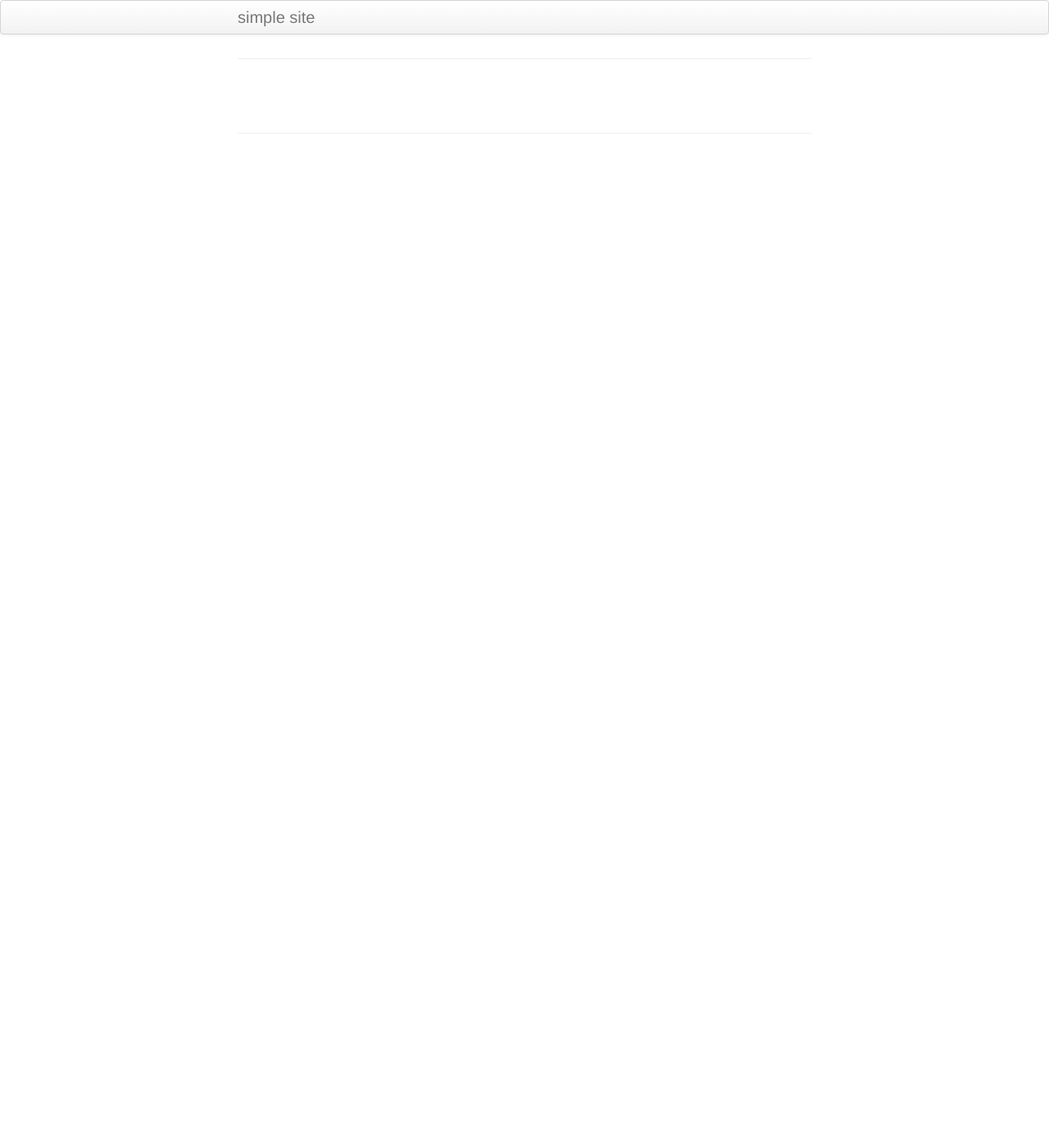
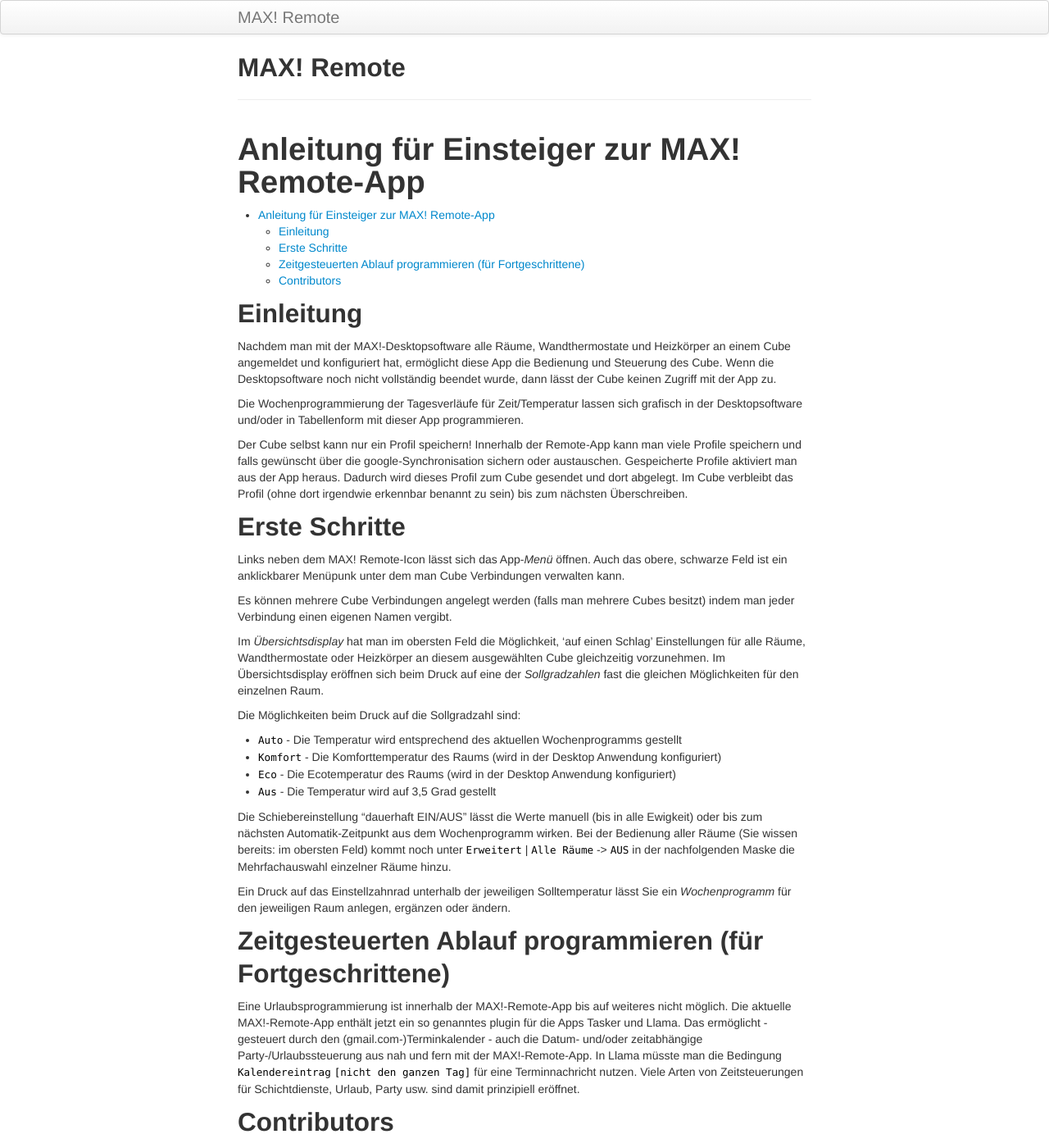
Before and after one commit to jutzig/max-remote, a Jekyll site: the page built from pages/introduction.md, in a window 1280 px wide and 1400 px high. Shown: the whole window at 82% size. Built offline with Jekyll 4.4.1, drawn with Linux system fonts in a browser that asks for light colours; our own code applies the rules of GitHub Pages for plain Markdown files; some of the changed text lies outside the part shown.

Commit message:
jekyll based draft

```diff
--- a/_config.yml
+++ b/_config.yml
@@ -8,7 +8,7 @@
 # Themes are encouraged to use these universal variables
 # so be sure to set them if your theme uses them.
 #
-title : simple site
+title : MAX! Remote
 author :
   name : Johannes Utzig
   email : jutzig.dev@gmail.com
--- a/pages/introduction.md
+++ b/pages/introduction.md
@@ -0,0 +1,81 @@
+---
+layout: page
+title: MAX! Remote
+description: Anleitung
+---
+
+# Anleitung für Einsteiger zur MAX! Remote-App
+
+* TOC
+{:toc}
+
+## Einleitung
+
+Nachdem man mit der MAX!-Desktopsoftware alle Räume,
+Wandthermostate und Heizkörper an einem Cube angemeldet und
+konfiguriert hat, ermöglicht diese App die Bedienung und Steuerung
+des Cube. Wenn die Desktopsoftware noch nicht vollständig beendet
+wurde, dann lässt der Cube keinen Zugriff mit der App zu.
+
+Die Wochenprogrammierung der Tagesverläufe für Zeit/Temperatur
+lassen sich grafisch in der Desktopsoftware und/oder in Tabellenform
+mit dieser App programmieren.
+
+Der Cube selbst kann nur ein Profil speichern! Innerhalb der
+Remote-App kann man viele Profile speichern und falls gewünscht
+über die google-Synchronisation sichern oder austauschen.
+Gespeicherte Profile aktiviert man aus der App heraus. Dadurch wird
+dieses Profil zum Cube gesendet und dort abgelegt. Im Cube verbleibt
+das Profil (ohne dort irgendwie erkennbar benannt zu sein) bis zum
+nächsten Überschreiben.
+
+## Erste Schritte
+
+Links neben dem MAX! Remote-Icon lässt sich das App-*Menü* öffnen.
+Auch das obere, schwarze Feld ist ein anklickbarer Menüpunk unter
+dem man Cube Verbindungen verwalten kann.
+
+Es können mehrere Cube Verbindungen angelegt werden (falls man mehrere Cubes besitzt) indem man
+jeder Verbindung einen eigenen Namen vergibt.
+
+Im *Übersichtsdisplay* hat man im obersten Feld die Möglichkeit, 'auf
+einen Schlag' Einstellungen für alle Räume, Wandthermostate oder
+Heizkörper an diesem ausgewählten Cube gleichzeitig vorzunehmen.
+Im Übersichtsdisplay eröffnen sich beim Druck auf eine der
+*Sollgradzahlen* fast die gleichen Möglichkeiten für den einzelnen
+Raum.
+
+Die Möglichkeiten beim Druck auf die Sollgradzahl sind:
+
+ * `Auto` - Die Temperatur wird entsprechend des aktuellen Wochenprogramms gestellt
+ * `Komfort` - Die Komforttemperatur des Raums (wird in der Desktop Anwendung konfiguriert)
+ * `Eco` - Die Ecotemperatur des Raums (wird in der Desktop Anwendung konfiguriert)
+ * `Aus` - Die Temperatur wird auf 3,5 Grad gestellt
+
+Die Schiebereinstellung "dauerhaft EIN/AUS" lässt die Werte manuell (bis
+in alle Ewigkeit) oder bis zum nächsten Automatik-Zeitpunkt aus dem
+Wochenprogramm wirken.
+Bei der Bedienung aller Räume (Sie wissen bereits: im obersten Feld)
+kommt noch unter `Erweitert` | `Alle Räume` -> `AUS` in der nachfolgenden Maske die Mehrfachauswahl einzelner Räume hinzu.
+
+Ein Druck auf das Einstellzahnrad unterhalb der jeweiligen
+Solltemperatur lässt Sie ein *Wochenprogramm* für den jeweiligen
+Raum anlegen, ergänzen oder ändern.
+
+## Zeitgesteuerten Ablauf programmieren (für Fortgeschrittene)
+
+Eine Urlaubsprogrammierung ist innerhalb der MAX!-Remote-App
+bis auf weiteres nicht möglich. Die aktuelle MAX!-Remote-App enthält
+jetzt ein so genanntes plugin für die Apps Tasker und Llama. Das
+ermöglicht - gesteuert durch den (gmail.com-)Terminkalender - auch
+die Datum- und/oder zeitabhängige Party-/Urlaubssteuerung aus nah
+und fern mit der MAX!-Remote-App. In Llama müsste man die
+Bedingung `Kalendereintrag` `[nicht den ganzen Tag]` für eine
+Terminnachricht nutzen. Viele Arten von Zeitsteuerungen für
+Schichtdienste, Urlaub, Party usw. sind damit prinzipiell eröffnet.
+
+
+## Contributors
+
+ * Initiale Version: Klaus Richter (vielen Dank)
+ * Ergänzungen gerne an jutzig.dev@gmail.com
```
Also changed, not shown: pages/faq.md (+3 -3 lines).
